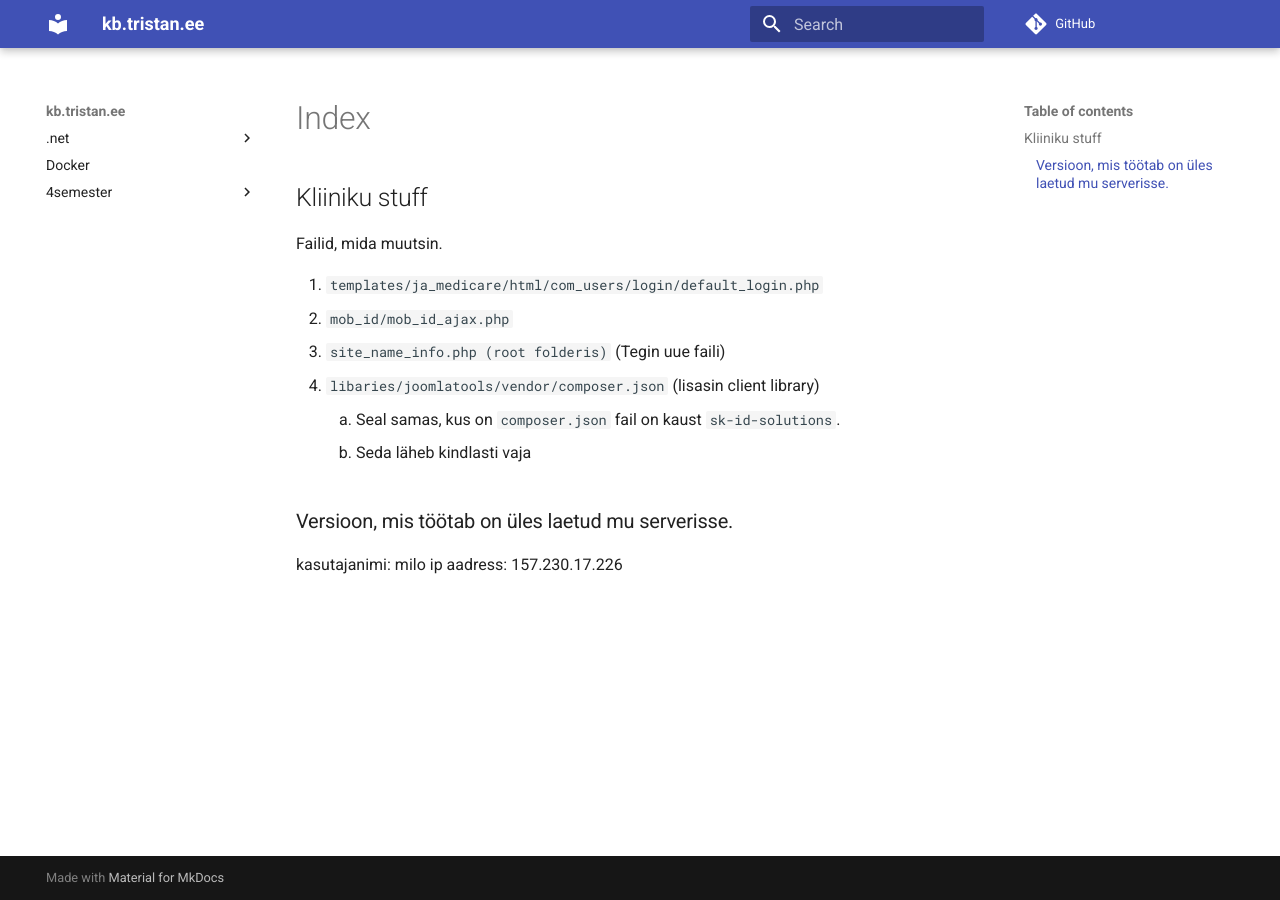
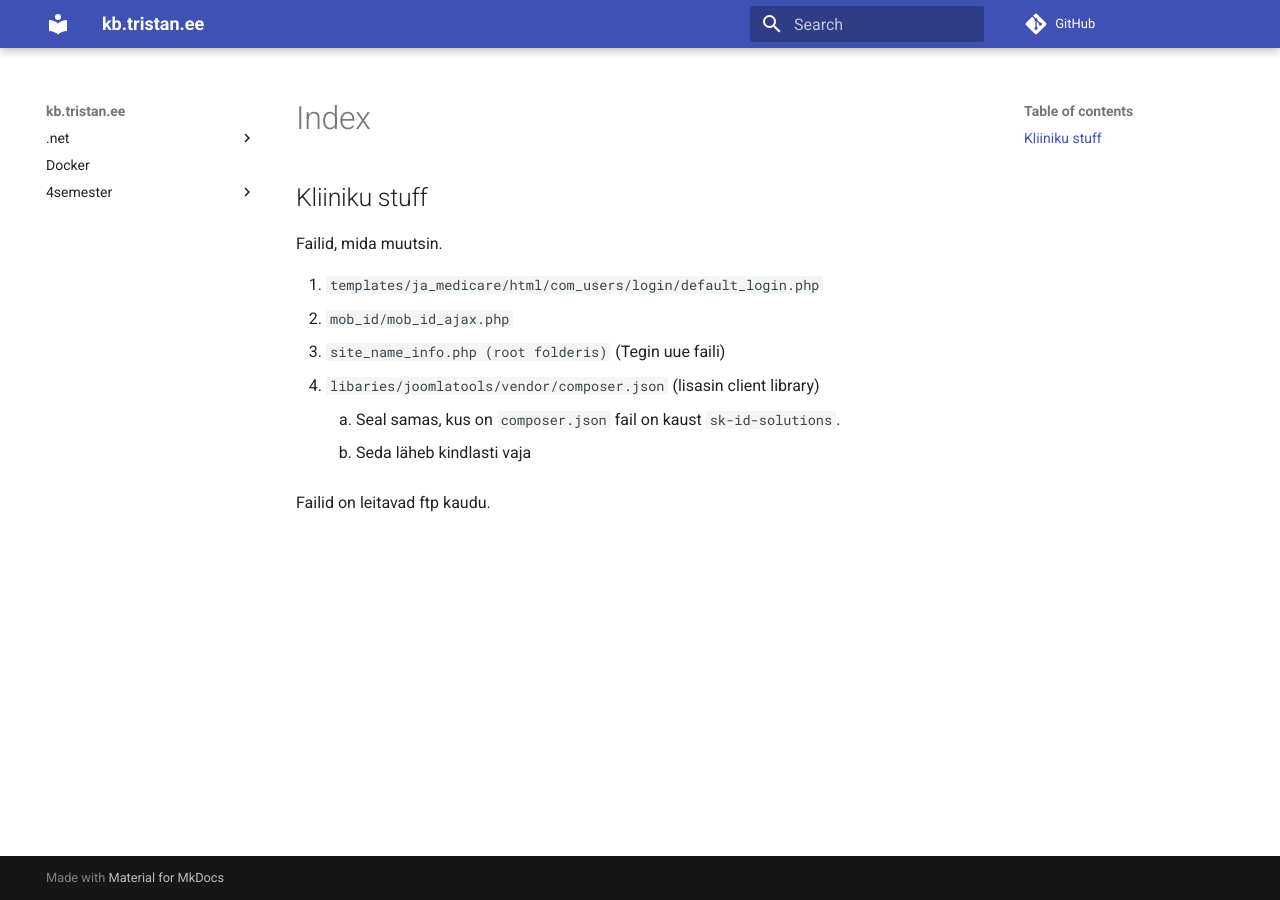
Before and after one commit to tristankrass/docs.tristan.ee, an MkDocs documentation site: the page built from docs/logopeed/index.md, in a window 1280 px wide. Built offline with MkDocs 1.6.1 and Material for MkDocs 9.7.7, drawn with Linux system fonts in a browser that asks for light colours; comment, search, counter and statistics services are not loaded.

Commit message:
updated logopeed

```diff
--- a/docs/logopeed/index.md
+++ b/docs/logopeed/index.md
@@ -10,6 +10,4 @@ Failid, mida muutsin.
     1. Seal samas, kus on `composer.json` fail on kaust `sk-id-solutions`.
     2. Seda läheb kindlasti vaja
 
-### Versioon, mis töötab on üles laetud mu serverisse.
-kasutajanimi: milo
-ip aadress: 157.230.17.226
+Failid on leitavad ftp kaudu.
```
